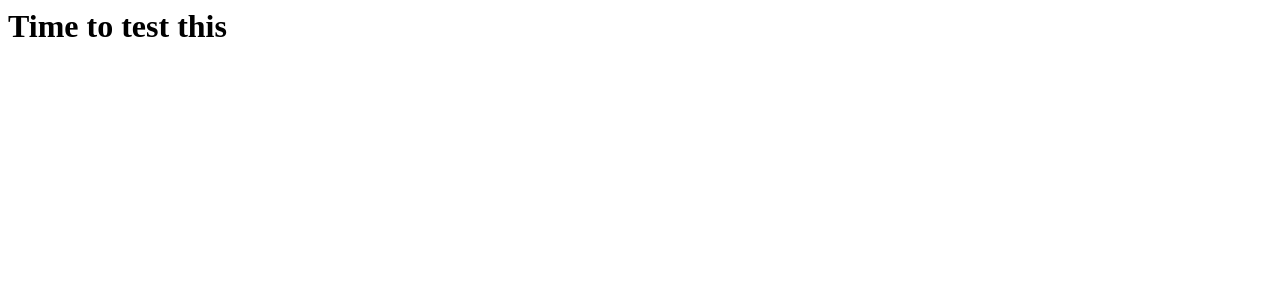
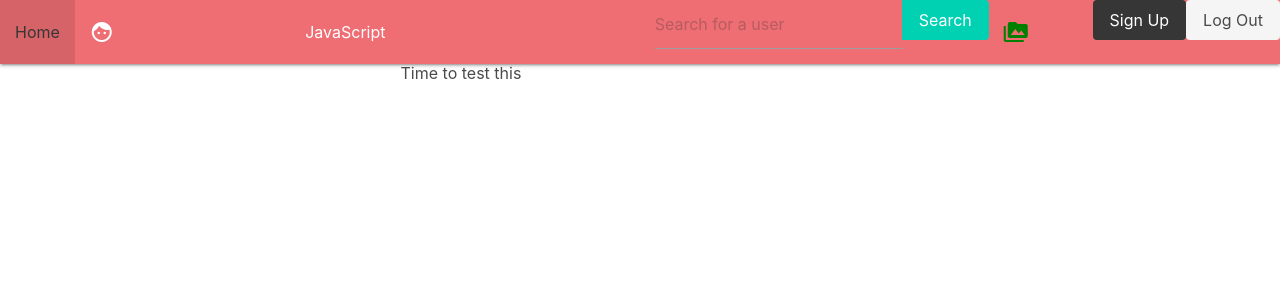
Before and after one commit to verowangari/HiNeighbor, a Django app: page / in a window 1280 px wide. Shown: the top 300 px of the page. Run offline with Django 4.2, Linux system fonts and the light colour scheme; some libraries are stand-ins or nearby versions.

Commit message:
create a navbar

```diff
--- a/App/templates/base.html
+++ b/App/templates/base.html
@@ -8,10 +8,127 @@
     <!-- Compiled and minified CSS -->
     <link rel="stylesheet" href="https://cdnjs.cloudflare.com/ajax/libs/materialize/1.0.0/css/materialize.min.css">
     <link href="https://fonts.googleapis.com/icon?family=Material+Icons">
+  <!-- Font Awesome -->
+  <link rel="stylesheet" href="https://use.fontawesome.com/releases/v5.8.2/css/all.css">
+
+
+  <link rel="stylesheet" href="https://fonts.googleapis.com/css?family=Roboto:300,400,500,700&display=swap">
+  <!-- Bootstrap core CSS -->
+  <link href="https://cdn.jsdelivr.net/npm/bootstrap@5.0.0-beta1/dist/css/bootstrap.min.css" rel="stylesheet"
+      integrity="sha384-giJF6kkoqNQ00vy+HMDP7azOuL0xtbfIcaT9wjKHr8RbDVddVHyTfAAsrekwKmP1" crossorigin="anonymous">
+  <!-- bulma -->
+  <link rel="stylesheet" href="https://cdn.jsdelivr.net/npm/bulma@0.9.3/css/bulma.min.css">
+  <link href="https://fonts.googleapis.com/icon?family=Material+Icons"
+  rel="stylesheet">
+
     {% endblock %}
     <title>Hi neighbor!</title>
 </head>
 <body>
+    <!-- <nav class="navbar" role="navigation" aria-label="main navigation">
+        <div class="navbar-brand">
+          <a class="navbar-item" href="#">
+            <img src="#" >
+          </a>
+
+          <a role="button" class="navbar-burger" aria-label="menu" aria-expanded="false" data-target="navbarBasicExample">
+            <span aria-hidden="true"></span>
+            <span aria-hidden="true"></span>
+            <span aria-hidden="true"></span>
+          </a>
+        </div>
+
+        <div id="navbarBasicExample" class="navbar-menu">
+          <div class="navbar-start">
+            <a href="{% url 'index' %}" class="navbar-item">
+              Home
+            </a>
+
+            <a class="navbar-item">
+              Contact
+            </a>
+            <a href="{% url 'profile' %}" class="navbar-item">
+                <i class="material-icons">face</i>
+                Profile - <strong>{{ request.user }}</strong>
+              </a>
+
+
+          </div>
+
+          <div class="navbar-end">
+            <div class="navbar-item">
+              <div class="buttons">
+                <a href="#" class="navbar-item">
+                  <i style="color: green;" class="material-icons">perm_media</i>
+                  <strong>New Post</strong>
+                </a>
+
+                <form class="d-flex" method="POST" action="#">
+                    <div class="field has-addons has-addons-centered">
+                    {% csrf_token%}
+
+                     <div class="control">
+                     <input class="input" name="searched" type="Search" placeholder="Search for a user"> </div>
+                     <div class="control">
+                     <button class="button is-primary" type="submit">Search</button> </div>
+
+                    </div>
+                   </form> <br>
+                   <a href="{% url 'signup' %}" class="button is-dark">
+                    Sign Up
+                  </a> <br>
+
+
+                   <a href="{% url 'logout' %}" class="button is-light">
+                    Log Out
+                  </a>
+                </div>
+
+            </div>
+          </div>
+        </div>
+      </nav> -->
+
+  <nav>
+    <div class="nav-wrapper">
+
+      <ul id="nav-mobile" class="left hide-on-med-and-down">
+        <li><a href="{% url 'index' %}" >
+            Home
+          </a></li>
+        <li><a href="{% url 'profile' %}" >
+            <i class="material-icons">face</i>
+            Profile -{{ request.user }}
+          </a></li>
+        <li><a href="collapsible.html">JavaScript</a></li>
+      </ul>
+
+
+      <ul id="nav-mobile" class="right hide-on-med-and-down">
+          <li><form class="d-flex" method="POST" action="#">
+            <div class="field has-addons has-addons-centered">
+            {% csrf_token%}
+
+             <div class="control">
+             <input class="input" name="searched" type="Search" placeholder="Search for a user"> </div>
+             <div class="control">
+             <button class="button is-primary" type="submit">Search</button> </div>
+
+            </div>
+           </form></li>
+        <li> <a href="#" >
+            <i style="color: green;" class="material-icons">perm_media</i>
+            <strong>New Post</strong>
+          </a></li>
+        <li><a href="{% url 'signup' %}" class="button is-dark">
+            Sign Up
+          </a> <br></li>
+        <li><a href="{% url 'logout' %}" class="button is-light">
+            Log Out
+          </a></li>
+      </ul>
+    </div>
+  </nav>
     {% block content %}
 
      {% endblock %}
--- a/App/templates/index.html
+++ b/App/templates/index.html
@@ -1 +1,8 @@
+
+{% extends 'base.html' %}
+{% load static %}
+
+{% block content %}
+
 <h1>Time to test this </h1>
+{% endblock %}
--- a/App/urls.py
+++ b/App/urls.py
@@ -5,5 +5,6 @@
 urlpatterns=[
     path('',views.index,name='index'),
     path('login/', authViews.LoginView.as_view(template_name='login.html'), name='login'),
+    path('logout/', authViews.LogoutView.as_view(), {'next_page' : 'index'}, name='logout'),
     path('signup/', Signup, name='signup'),
 ]
```
